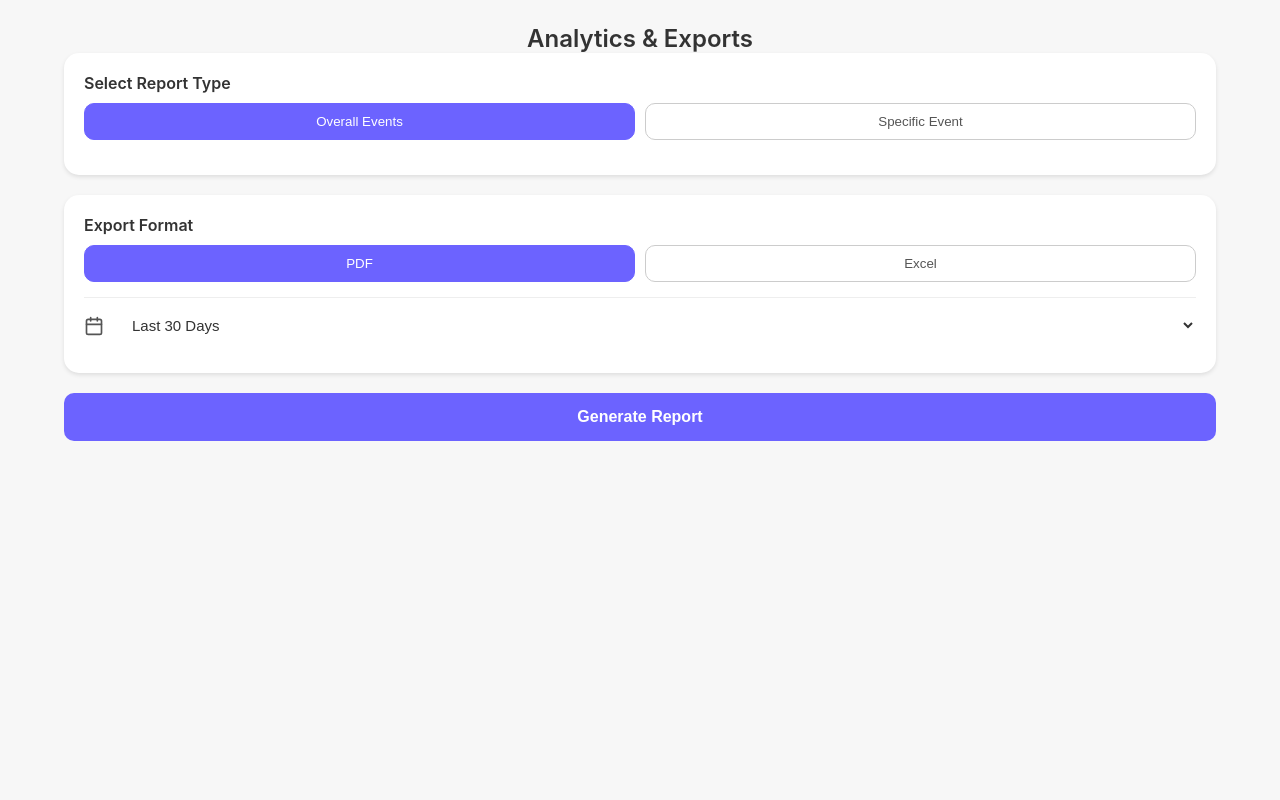
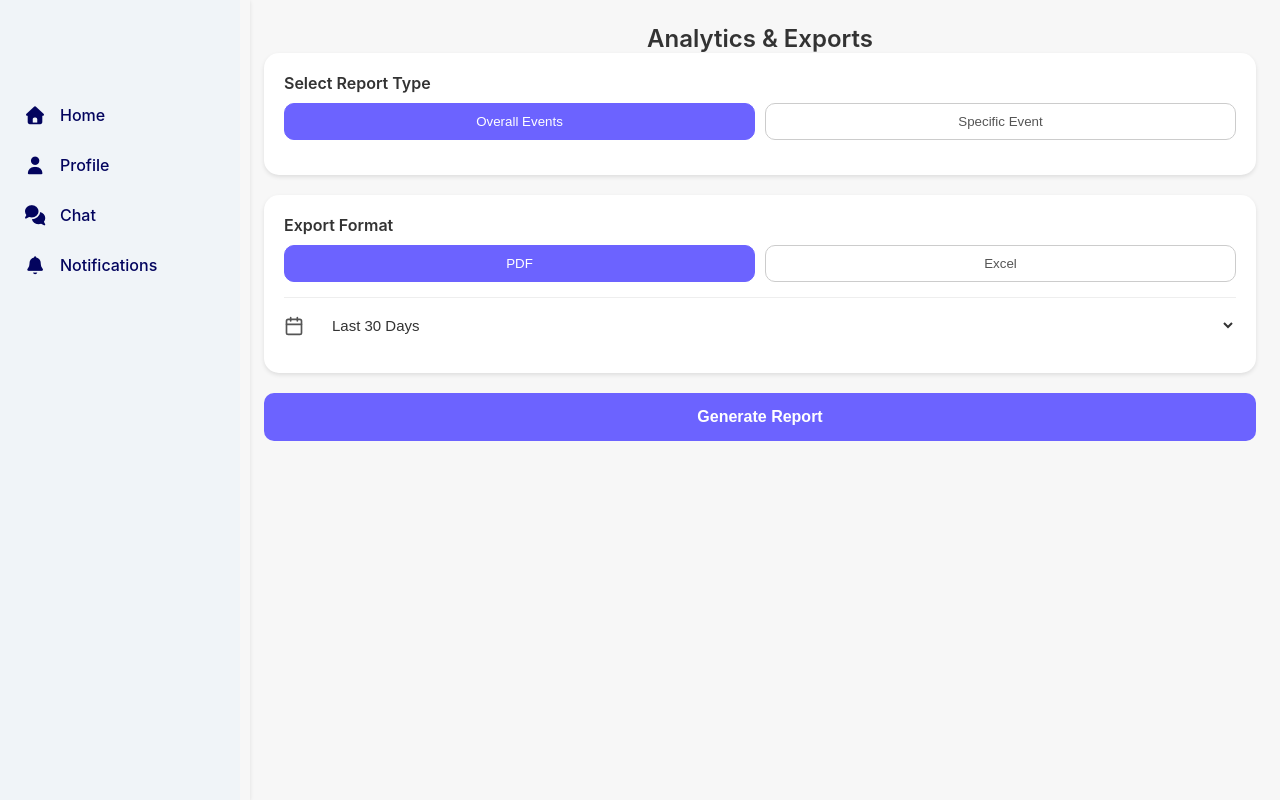
Before and after one commit to Ndivho-Ramatshimbila/FrontEndWeb2, a React (Vite) app: page /admin/export in a window 1280 px wide. Shown: the top 800 px of the page. Built offline with nearby package versions, Linux system fonts and the light colour scheme.

Commit message:
Added the admin sidebar

```diff
--- a/src/App.jsx
+++ b/src/App.jsx
@@ -21,6 +21,7 @@ import AttendeeLayout from './layouts/AttendeeLayout.jsx';
 import AllEvents from './pages/AttendeeDashBoard/AllEvents.jsx';
 import SportsEvents from './pages/AttendeeDashBoard/SportsEvents.jsx';
 import AnalyticsExportScreen from './pages/AdminDashboard/AnalyticsExportScreen.jsx';
+import AdminLayout from './layouts/AdminLayout.jsx';
 
 
 // ✅ New import for Event Details page
@@ -71,8 +72,10 @@ function App() {
         <Route path="/event/:id" element={<DashboardLayout><EventDetails /></DashboardLayout>} />
 
         {/* ---------- ADMIN ROUTES ---------- */}
-        <Route path="/admin" element={<AnalyticsDashboard />} />
-        <Route path="/admin/export" element={<AnalyticsExportScreen />} />
+        <Route path="/admin" element={<AdminLayout />}>
+        <Route index element={<AnalyticsDashboard />} />
+       <Route path="export" element={<AnalyticsExportScreen />} />
+      </Route>
 
         {/* ---------- ATTENDEE ROUTES ---------- */}
         <Route path="/attendee" element={<AttendeeLayout />} >
```
Also changed, not shown: src/layouts/AdminLayout.jsx (line endings or trailing spaces).
